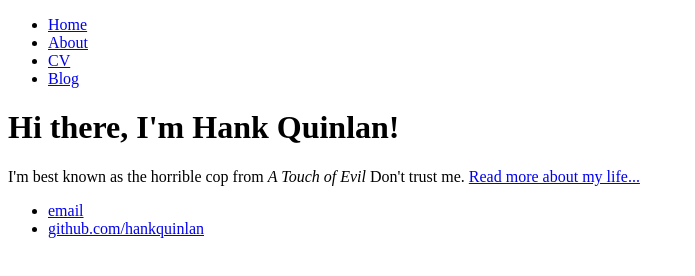
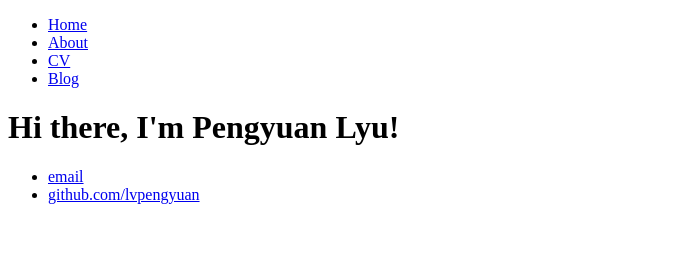
Before and after one commit to lvpengyuan/lvpengyuan.github.io, a plain HTML site: page index.html in a window 1280 px wide. Shown: the whole page, without its empty margins (0-695 px from the left). Drawn offline with Linux system fonts and the light colour scheme.

Commit message:
change sth

```diff
--- a/index.html
+++ b/index.html
@@ -1,7 +1,7 @@
 <!DOCTYPE html>
 <html>
 	<head>
-		<title>Hank Quinlan, Horrible Cop</title>
+		<title>Pengyuan Lyu</title>
 	</head>
 	<body>
 		<nav>
@@ -14,14 +14,13 @@
 		</nav>
 		<div class="container">
     		<div class="blurb">
-        		<h1>Hi there, I'm Hank Quinlan!</h1>
-				<p>I'm best known as the horrible cop from <em>A Touch of Evil</em> Don't trust me. <a href="/about">Read more about my life...</a></p>
+        		<h1>Hi there, I'm Pengyuan Lyu!</h1>
     		</div><!-- /.blurb -->
 		</div><!-- /.container -->
 		<footer>
     		<ul>
-        		<li><a href="mailto:hankquinlanhub@gmail.com">email</a></li>
-        		<li><a href="https://github.com/hankquinlan">github.com/hankquinlan</a></li>
+        		<li><a href="mailto:lvpengyuan@gmail.com">email</a></li>
+        		<li><a href="https://github.com/lvpengyuan">github.com/lvpengyuan</a></li>
 			</ul>
 		</footer>
 	</body>
```
